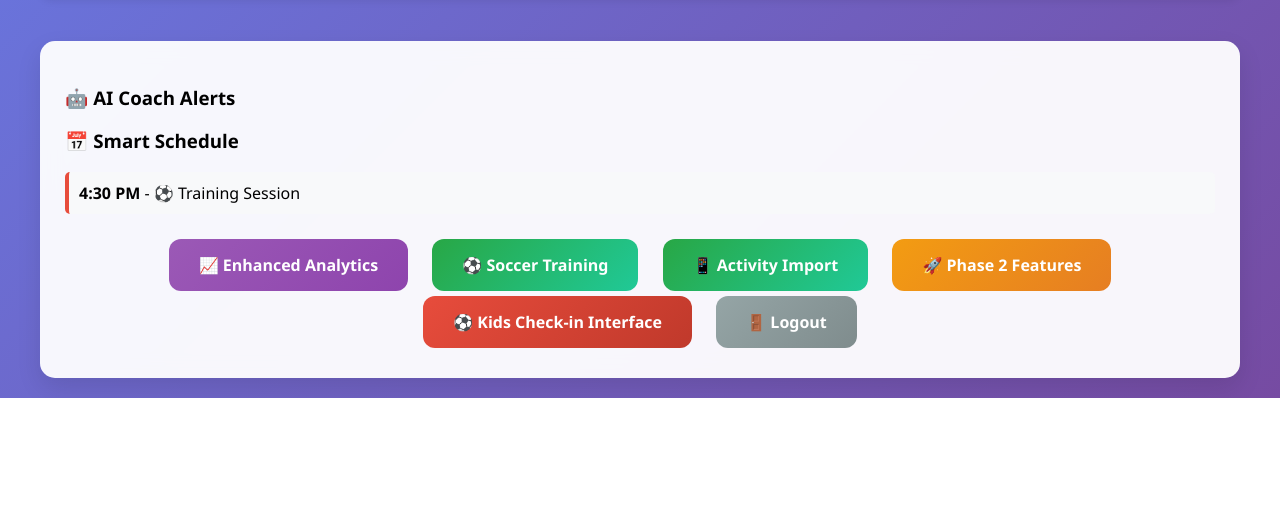
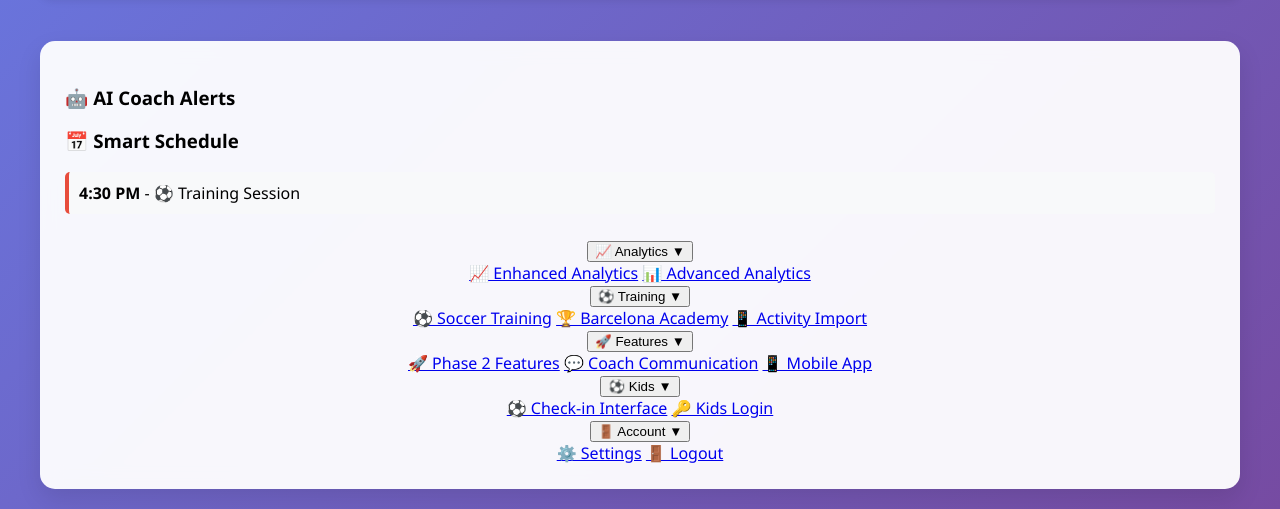
Before and after one commit to nsanthosh718/PAMS, a Flask app: template templates/parent_dashboard.html in a window 1280 px wide. Shown: the part 460-969 px from the top of the page. Before the commit the page ends 858 px from the top, so only its background shows below. Run offline with Flask 3, Linux system fonts and the light colour scheme; the template is opened without the code that fills it, so the values that code supplies are empty.

Commit message:
Upgraded styling

```diff
--- a/templates/parent_dashboard.html
+++ b/templates/parent_dashboard.html
@@ -71,12 +71,47 @@
             <h3>📅 Smart Schedule</h3>
             <div id="schedule"></div>
             <div style="margin-top: 25px; text-align: center;">
-                <a href="/parent/enhanced" class="nav-btn purple-btn">📈 Enhanced Analytics</a>
-                <a href="/soccer-training" class="nav-btn" style="background: linear-gradient(135deg, #28a745, #20c997); color: white;">⚽ Soccer Training</a>
-                <a href="/activity-import" class="nav-btn" style="background: linear-gradient(135deg, #28a745, #20c997); color: white;">📱 Activity Import</a>
-                <a href="/phase2" class="nav-btn" style="background: linear-gradient(135deg, #f39c12, #e67e22); color: white;">🚀 Phase 2 Features</a>
-                <a href="/parent/athlete-view" class="nav-btn danger-btn">⚽ Kids Check-in Interface</a>
-                <a href="/logout" class="nav-btn secondary-btn">🚪 Logout</a>
+                <div class="nav-dropdown">
+                    <button class="dropdown-btn">📈 Analytics ▼</button>
+                    <div class="dropdown-content">
+                        <a href="/parent/enhanced">📈 Enhanced Analytics</a>
+                        <a href="/advanced-analytics">📊 Advanced Analytics</a>
+                    </div>
+                </div>
+
+                <div class="nav-dropdown">
+                    <button class="dropdown-btn">⚽ Training ▼</button>
+                    <div class="dropdown-content">
+                        <a href="/soccer-training">⚽ Soccer Training</a>
+                        <a href="/barca-academy">🏆 Barcelona Academy</a>
+                        <a href="/activity-import">📱 Activity Import</a>
+                    </div>
+                </div>
+
+                <div class="nav-dropdown">
+                    <button class="dropdown-btn">🚀 Features ▼</button>
+                    <div class="dropdown-content">
+                        <a href="/phase2">🚀 Phase 2 Features</a>
+                        <a href="/coach-communication">💬 Coach Communication</a>
+                        <a href="/mobile">📱 Mobile App</a>
+                    </div>
+                </div>
+
+                <div class="nav-dropdown">
+                    <button class="dropdown-btn">⚽ Kids ▼</button>
+                    <div class="dropdown-content">
+                        <a href="/parent/athlete-view">⚽ Check-in Interface</a>
+                        <a href="/child-login">🔑 Kids Login</a>
+                    </div>
+                </div>
+
+                <div class="nav-dropdown">
+                    <button class="dropdown-btn">🚪 Account ▼</button>
+                    <div class="dropdown-content">
+                        <a href="/parent/setup">⚙️ Settings</a>
+                        <a href="/logout">🚪 Logout</a>
+                    </div>
+                </div>
             </div>
         </div>
     </div>
```
